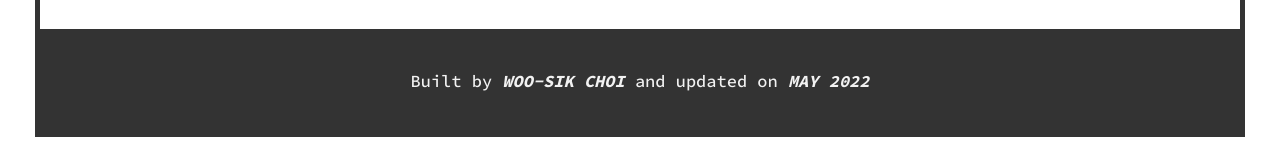
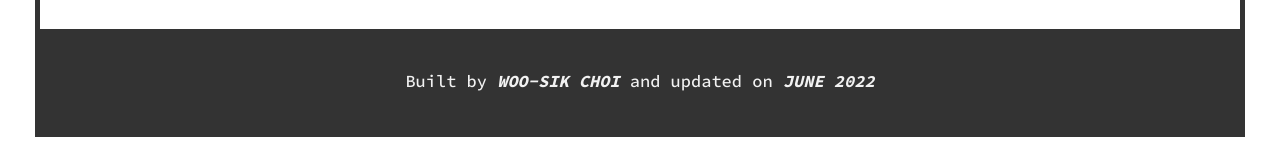
Before and after one commit to dvlprwchoi/portfolio-2, a React (Create React App) app: page / in a window 1280 px wide. Shown: the part 5999-6146 px from the top of the page. Built offline with nearby package versions, Linux system fonts and the light colour scheme.

Commit message:
Update date

```diff
--- a/src/components/Footer/Footer.js
+++ b/src/components/Footer/Footer.js
@@ -4,7 +4,7 @@ function Footer() {
   return (
     <div className="footer">
       <p>
-        Built by <span>WOO-SIK CHOI</span> and updated on <span>MAY 2022</span>
+        Built by <span>WOO-SIK CHOI</span> and updated on <span>JUNE 2022</span>
       </p>
     </div>
   );
```
